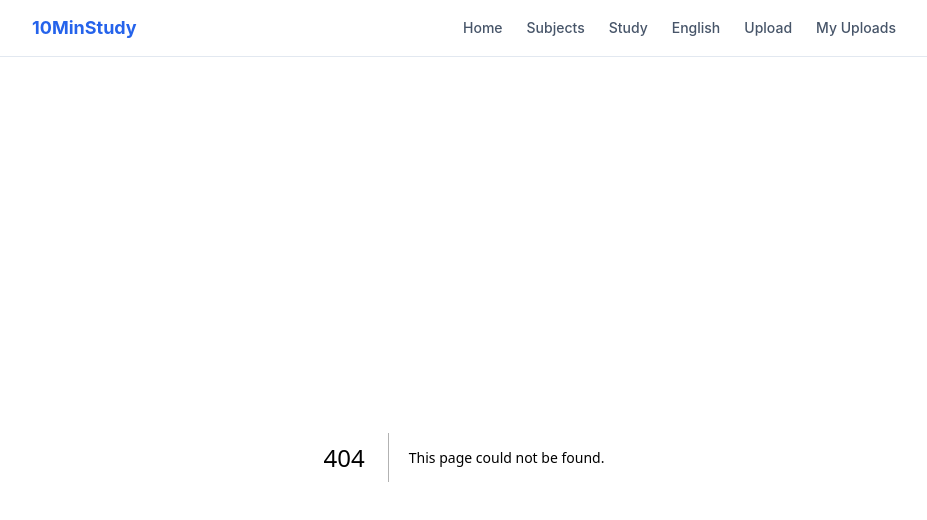
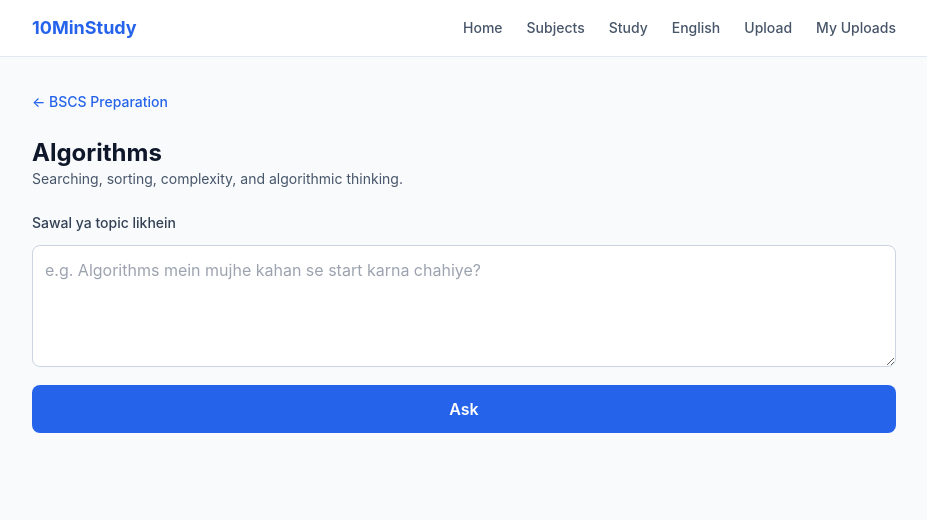
Before and after one commit to cryptopknews-glitch/Study-, a Next.js app: page /bscs/algorithms in a window 1280 px wide. Before the commit this address had no page. Shown: the top 520 px of the page, without its empty margins (176-1103 px from the left). Built offline with nearby package versions, Linux system fonts and the light colour scheme.

Commit message:
Phase 7: Create/Update src/app/bscs/[topic]/page.tsx

```diff
--- /dev/null
+++ b/src/app/bscs/[topic]/page.tsx
@@ -0,0 +1,100 @@
+'use client'
+
+import { useState, type FormEvent } from 'react'
+import Link from 'next/link'
+import { getBscsTopicBySlug } from '@/lib/bscsTopics'
+import MarkdownAnswer from '@/components/MarkdownAnswer'
+
+export default function BscsTopicPage({ params }: { params: { topic: string } }) {
+  const topic = getBscsTopicBySlug(params.topic)
+
+  const [question, setQuestion] = useState('')
+  const [loading, setLoading] = useState(false)
+  const [answer, setAnswer] = useState<string | null>(null)
+  const [error, setError] = useState<string | null>(null)
+
+  if (!topic) {
+    return (
+      <div className="px-4 py-8 space-y-3">
+        <p className="text-slate-600 text-sm">Ye topic nahi mila.</p>
+        <Link href="/bscs" className="text-primary text-sm font-medium">
+          ← BSCS Preparation
+        </Link>
+      </div>
+    )
+  }
+
+  async function handleSubmit(e: FormEvent) {
+    e.preventDefault()
+    if (!question.trim() || !topic) return
+
+    setLoading(true)
+    setAnswer(null)
+    setError(null)
+
+    try {
+      const res = await fetch('/api/bscs', {
+        method: 'POST',
+        headers: { 'Content-Type': 'application/json' },
+        body: JSON.stringify({ topic: topic.name, question }),
+      })
+      const data = await res.json()
+
+      if (!res.ok) {
+        setError(data.error || 'Kuch masla ho gaya.')
+      } else {
+        setAnswer(data.answer)
+      }
+    } catch {
+      setError('Network error. Dobara koshish karein.')
+    } finally {
+      setLoading(false)
+    }
+  }
+
+  return (
+    <div className="px-4 py-8 space-y-6 pb-16">
+      <Link href="/bscs" className="text-sm text-primary font-medium">
+        ← BSCS Preparation
+      </Link>
+
+      <div>
+        <h1 className="text-2xl font-bold text-slate-900">{topic.name}</h1>
+        <p className="text-slate-600 text-sm">{topic.description}</p>
+      </div>
+
+      <form onSubmit={handleSubmit} className="space-y-3">
+        <label htmlFor="question" className="block text-sm font-medium text-slate-700">
+          Sawal ya topic likhein
+        </label>
+        <textarea
+          id="question"
+          value={question}
+          onChange={(e) => setQuestion(e.target.value)}
+          rows={4}
+          placeholder={`e.g. ${topic.name} mein mujhe kahan se start karna chahiye?`}
+          className="w-full rounded-lg border border-slate-300 py-3 px-3 text-slate-800"
+        />
+        <button
+          type="submit"
+          disabled={loading}
+          className="w-full rounded-lg bg-primary text-white font-semibold py-3 disabled:opacity-60"
+        >
+          {loading ? 'Solving...' : 'Ask'}
+        </button>
+      </form>
+
+      {error && (
+        <div className="rounded-lg border border-danger/30 bg-red-50 p-4 text-sm text-danger">
+          {error}
+        </div>
+      )}
+
+      {answer && (
+        <div className="rounded-lg border border-slate-200 bg-white p-4">
+          <MarkdownAnswer content={answer} />
+        </div>
+      )}
+    </div>
+  )
+}
```
